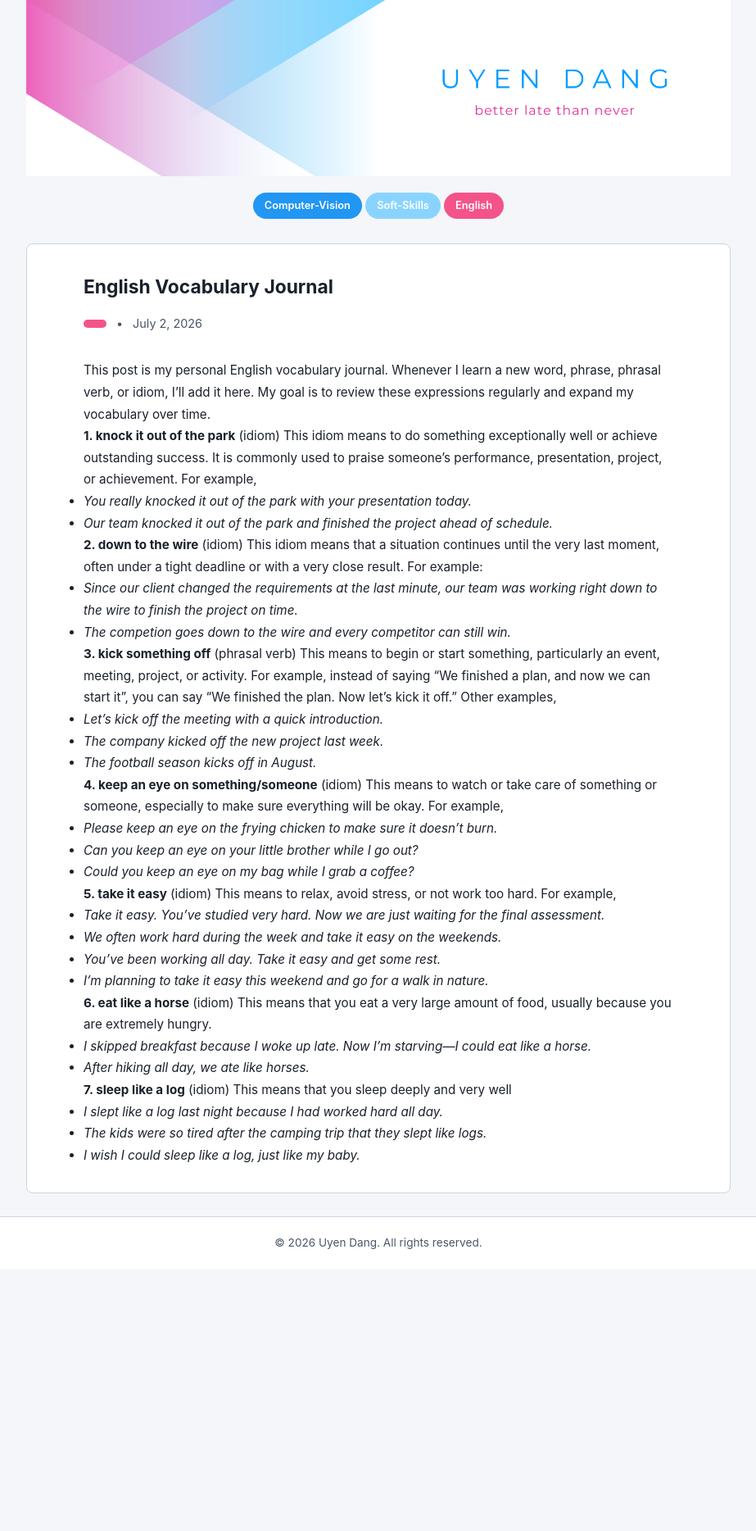
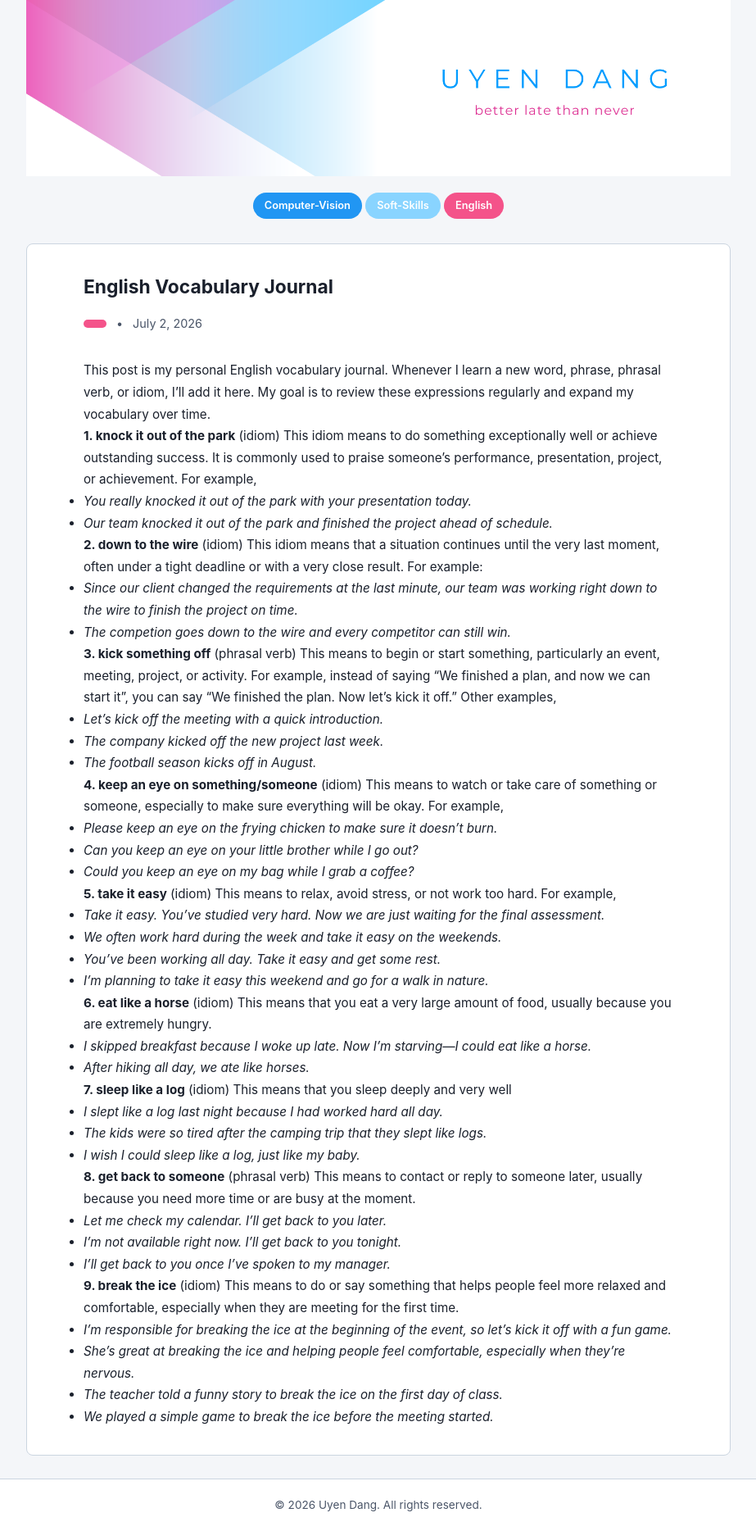
Before and after one commit to DangLeUyen/blog, a Jekyll site: the page built from _posts/2026-07-02-ELVocab.md, in a window 1280 px wide. Shown: the whole page at 82% size, without its empty margins (178-1101 px from the left). Built offline with Jekyll 4.4.1, drawn with Linux system fonts in a browser that asks for light colours; before the commit the page ends 1549 px from its top, so only the background shows below that.

Commit message:
Add new phrases 'get back to someone' and 'break the ice'
Added definitions and examples for new phrases.

```diff
--- a/_posts/2026-07-02-ELVocab.md
+++ b/_posts/2026-07-02-ELVocab.md
@@ -52,3 +52,16 @@ This means that you sleep deeply and very well
 - *I slept like a log last night because I had worked hard all day.*
 - *The kids were so tired after the camping trip that they slept like logs.*
 - *I wish I could sleep like a log, just like my baby.*
+
+**8. get back to someone** (phrasal verb)
+This means to contact or reply to someone later, usually because you need more time or are busy at the moment.
+- *Let me check my calendar. I'll get back to you later.*
+- *I'm not available right now. I'll get back to you tonight.*
+- *I'll get back to you once I've spoken to my manager.*
+
+**9. break the ice** (idiom)
+This means to do or say something that helps people feel more relaxed and comfortable, especially when they are meeting for the first time.
+- *I'm responsible for breaking the ice at the beginning of the event, so let's kick it off with a fun game.*
+- *She's great at breaking the ice and helping people feel comfortable, especially when they're nervous.*
+- *The teacher told a funny story to break the ice on the first day of class.*
+- *We played a simple game to break the ice before the meeting started.*
```
